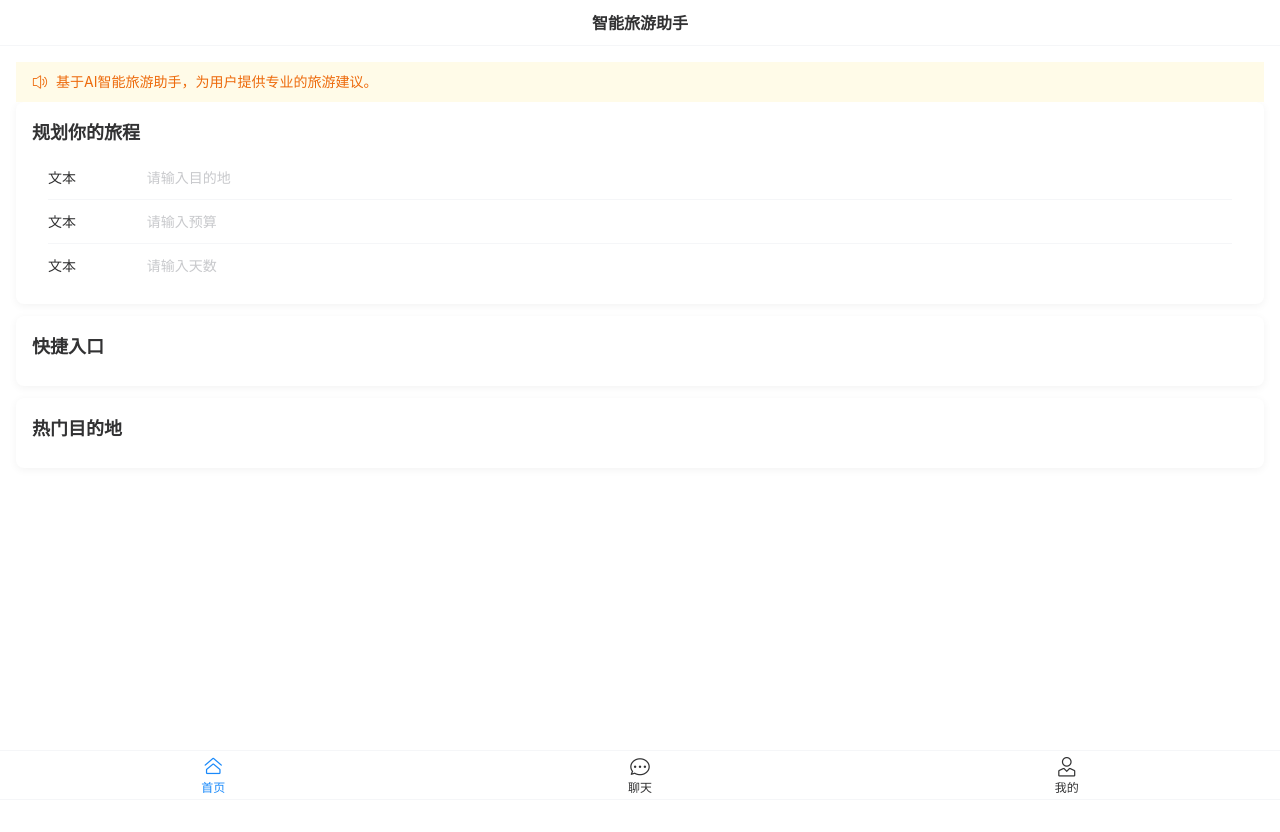
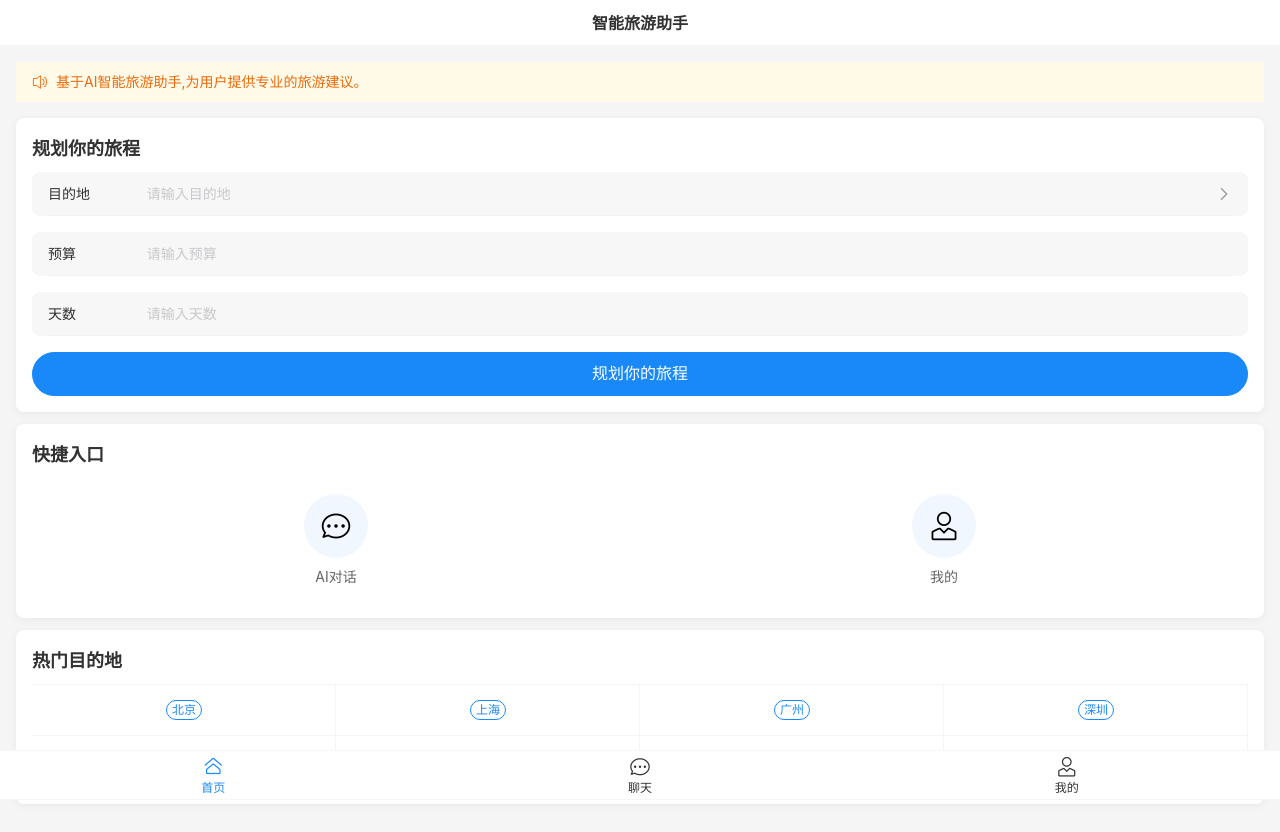
Before and after one commit to Gwq110/Tourism_frontend, a Vue app: page / in a window 1280 px wide. Shown: the top 832 px of the page. Before the commit the page ends 800 px from the top, so only its background shows below. Built offline with nearby package versions, Linux system fonts and the light colour scheme.

Commit message:
feat: 添加详情页并优化首页布局与功能

```diff
--- a/src/main.js
+++ b/src/main.js
@@ -9,6 +9,10 @@ import {
   Field,
   Popup,
   Picker,
+  Icon,
+  Tag,
+  Grid, GridItem,
+  Toast,
 } from 'vant'
 import 'vant/lib/index.css'
 import router from './router'
@@ -23,4 +27,9 @@ app.use(Field)
 app.use(router)
 app.use(Popup)
 app.use(Picker)
+app.use(Icon)
+app.use(Tag)
+app.use(Grid)
+app.use(GridItem)
+app.use(Toast)
 app.mount('#app')
--- a/src/router/index.js
+++ b/src/router/index.js
@@ -15,6 +15,11 @@ const routes = [
     path: '/profile',
     name: 'Profile',
     component: () => import('../views/Profile.vue')
+  },
+  {
+    path: '/detail',
+    name: 'Detail',
+    component: () => import('../views/Detail.vue')
   }
 ]
 
--- a/src/style.css
+++ b/src/style.css
@@ -157,11 +157,7 @@ code {
 }
 
 #app {
-  width: 1126px;
   max-width: 100%;
-  margin: 0 auto;
-  text-align: center;
-  border-inline: 1px solid var(--border);
   min-height: 100svh;
   display: flex;
   flex-direction: column;
--- /dev/null
+++ b/src/views/Detail.vue
@@ -0,0 +1,30 @@
+<template>
+  <div class="home">
+    <h1>详情</h1>
+  </div>
+</template>
+
+<script>
+import { onMounted, reactive } from 'vue'
+import {useRoute} from 'vue-router'
+
+const route = useRoute()
+
+const formData = reactive({
+  city: '',
+  budget: '',
+  days: ''
+})
+
+onMounted(() => {
+  formData.city = route.query.city
+  formData.budget = route.query.budget
+  formData.days = route.query.days
+})
+</script>
+
+<style scoped>
+.home {
+    padding: 16px;
+}
+</style>
--- a/src/views/Home.vue
+++ b/src/views/Home.vue
@@ -1,42 +1,66 @@
 <template>
   <div class="page-container">
     <van-nav-bar title="智能旅游助手" />
-  </div>
     <div class="page-content">
       <van-notice-bar
         left-icon="volume-o"
-      text="基于AI智能旅游助手，为用户提供专业的旅游建议。"
+        text="基于AI智能旅游助手,为用户提供专业的旅游建议。"
       />
 
-    <div class="card">
+      <div class="card" style="margin-top: 16px;">
         <div class="section-title">规划你的旅程</div>
         <van-field
           @click="showCityPicker = true"
           v-model="formData.city"
-        label="文本"
+          label="目的地"
+          readonly
+          is-link
           placeholder="请输入目的地"
+          style="background-color: #f7f7f7; margin-bottom: 16px; border-radius: 8px;"
         />
         <van-field
           v-model="formData.budget"
-        label="文本"
+          style="background-color: #f7f7f7; border-radius: 8px; margin-bottom: 16px;"
+          label="预算"
           placeholder="请输入预算"
         />
         <van-field
           v-model="formData.days"
-        label="文本"
+          style="background-color: #f7f7f7; border-radius: 8px; margin-bottom: 16px;"
+          label="天数"
           placeholder="请输入天数"
         />
+        <van-button type="primary" size="medium" round @click="handleSubmit" block>规划你的旅程</van-button>
       </div>
 
       <div class="card">
         <div class="section-title">快捷入口</div>
+        <div class="quick-entry" @click="goPage('/chat')">
+          <div class="entry-item">
+            <div class="entry-icon">
+              <van-icon name="chat-o" size="32"  />
+            </div>
+            <span class="entry-text">AI对话</span>
+          </div>
+          <div class="entry-item" @click="goPage('/profile')">
+            <div class="entry-icon">
+              <van-icon name="user-o" size="32" />
+            </div>
+            <span class="entry-text">我的</span>
+          </div>
+        </div>
       </div>
 
       <div class="card">
         <div class="section-title">热门目的地</div>
+        <van-grid :column-num="4">
+          <van-grid-item @click="selectCity(city)" v-for="city in hotCities" :key="city" >
+            <van-tag :plain="selectedCity !== city" type="primary" round size="medium">{{ city }}</van-tag>
+          </van-grid-item>
+        </van-grid>
       </div>
     </div>
-  <van-popup round="Bottom" v-model:show="showCityPicker" position="bottom">
+    <van-popup round v-model:show="showCityPicker" position="bottom">
       <van-picker
         title="标题"
         :columns="columns"
@@ -45,12 +69,17 @@
         @change="onChange"
       />
     </van-popup>
+  </div>
 </template>
 
 <script setup>
 import { reactive, ref } from 'vue'
+import {useRouter} from 'vue-router'
+import {showToast} from 'vant'
 
+const router = useRouter()
 const showCityPicker = ref(false)
+const selectedCity = ref('')
 
 const formData = reactive({
   city: '',
@@ -62,58 +91,76 @@ const onCancel = () => {
   showCityPicker.value = false
 }
 
-const onConfirm = (value) => {
-  formData.city = value
+const onConfirm = ({selectedOptions}) => {
+  const city = selectedOptions[0].value
+  selectedCity.value = city
+  formData.city = city
+  showCityPicker.value = false
 }
 
-const allCities = [
-  '北京',
-  '上海',
-  '广州',
-  '深圳',
-  '成都',
-  '杭州',
-  '西安',
-  '重庆',
-  '南京',
-  '武汉',
-  '苏州',
-  '长沙',
-  '天津',
-  '郑州',
-  '济南',
-  '青岛',
-  '大连',
-  '沈阳',
-  '哈尔滨',
-  '长春',
-  '福州',
-  '厦门',
-  '南昌',
-  '合肥',
-  '昆明',
-  '贵阳',
-  '南宁',
-  '桂林',
-  '海口',
-  '三亚',
-  '丽江',
-  '大理',
-  '西安',
-  '兰州',
-  '乌鲁木齐',
-  '拉萨',
-  '呼和浩特',
-  '太原',
-  '石家庄',
+const allCities =[
+  '北京', '上海', '广州', '深圳', '成都', '杭州', '西安', '重庆',
+  '南京', '武汉', '苏州', '长沙', '天津', '郑州', '济南', '青岛',
+  '大连', '沈阳', '哈尔滨', '长春', '福州', '厦门', '南昌', '合肥',
+  '昆明', '贵阳', '南宁', '桂林', '海口', '三亚', '丽江', '大理',
+  '西安', '兰州', '乌鲁木齐', '拉萨', '呼和浩特', '太原', '石家庄'
 ]
+
 const columns = allCities.map((item) => ({
   text: item,
   value: item,
 }))
+
+const hotCities = [
+  '北京', '上海', '广州', '深圳', '成都', '杭州', '西安', '重庆',
+]
+
+const goPage = (path) => {
+  router.push(path)
+}
+
+const selectCity = (city) => {
+  selectedCity.value = city
+  formData.city = city
+}
+
+const handleSubmit = () => {
+  // 校验表单数据
+  if (!formData.city) {
+    showToast('请选择目的地')
+    return
+  }
+  if (!formData.budget || formData.budget < 100 ) {
+    showToast('请输入正确的预算(至少100元)')
+    return
+  }
+  if (!formData.days || formData.days < 1 || formData.days > 30) {
+    showToast('请输入正确的天数(至少1天,最多30天)')
+    return
+  }
+
+  // 跳转详情页
+  router.push({
+    name: 'Detail',
+    query: {
+      city: formData.city,
+      budget: formData.budget,
+      days: formData.days,
+    }
+  })
+}
+
+
+
+
 </script>
 
 <style scoped>
+.page-container {
+  background-color: #f5f5f5;
+  min-height: 100vh;
+  padding-bottom: 70px;
+}
 .page-content {
   padding: 16px;
 }
@@ -130,4 +177,42 @@ const columns = allCities.map((item) => ({
   color: #323233;
   margin-bottom: 12px;
 }
+.quick-entry {
+  display: flex;
+  justify-content: space-around;
+  width: 100%;
+}
+.entry-item {
+  display: flex;
+  flex-direction: column;
+  align-items: center;
+  padding: 16px 0;
+  flex: 1;
+}
+.entry-icon {
+  width: 64px;
+  height: 64px;
+  background-color: #f0f7ff;
+  border-radius: 50%;
+  display: flex;
+  align-items: center;
+  justify-content: center;
+  margin-bottom: 8px;
+}
+.entry-icon .van-icon {
+  display: block;
+}
+.entry-text {
+  font-size: 14px;
+  color: #646566;
+}
+.hot-cities {
+  display: flex;
+  flex-wrap: wrap;
+  gap: 8px;
+  width: 100%;
+}
+.hot-cities .van-tag {
+  margin-bottom: 0;
+}
 </style>
```
Lines whose indentation alone changed are shown as unchanged.
